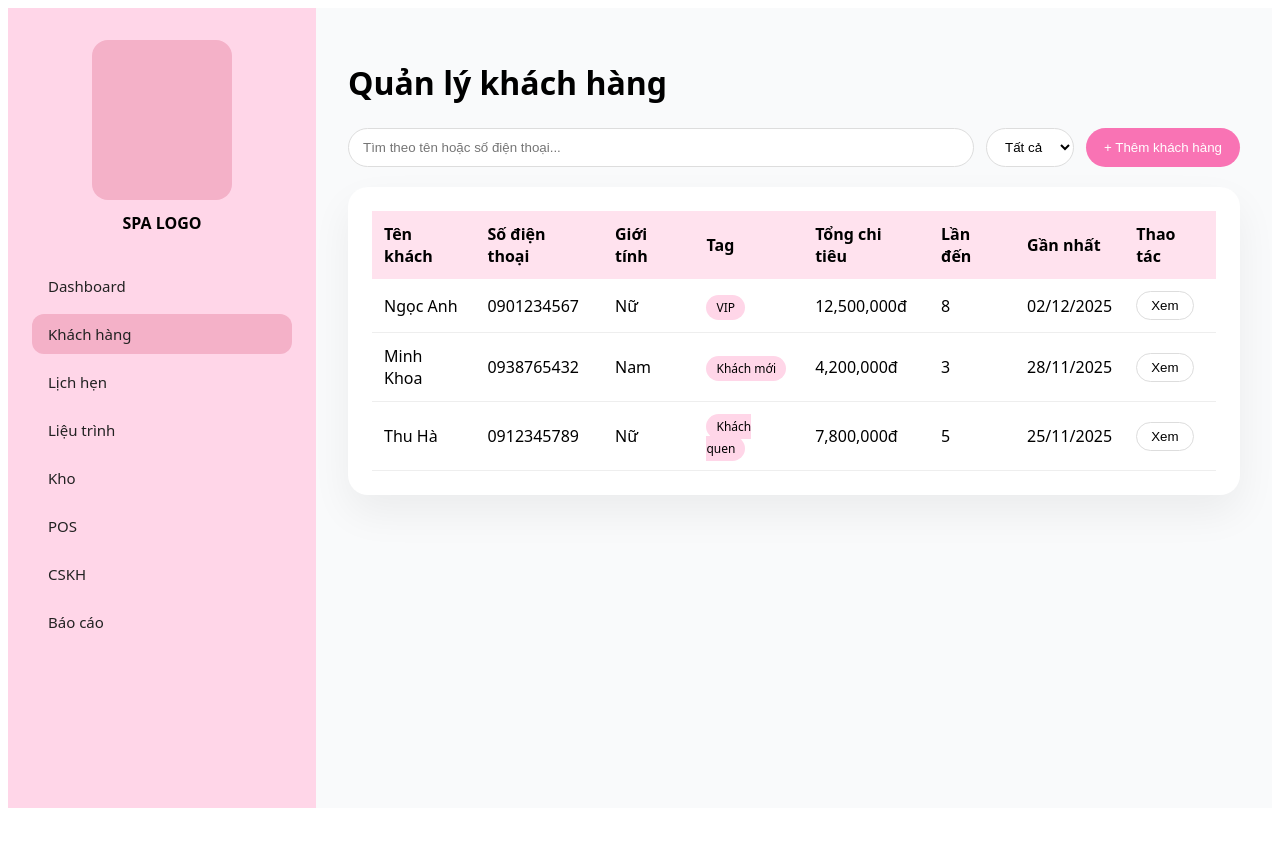
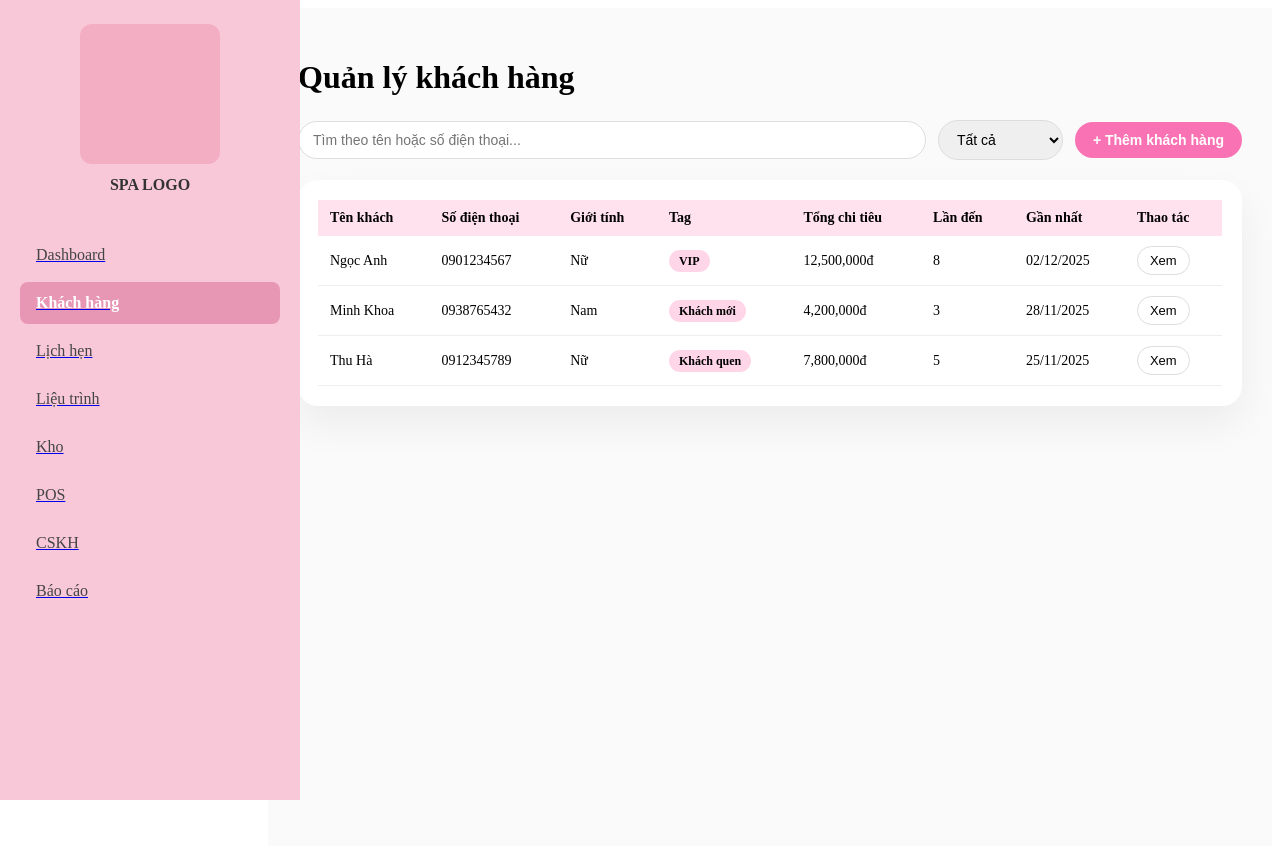
Before and after one commit to conlele0201/erp-spa, a Next.js app: page /khach-hang in a window 1280 px wide. Shown: the top 846 px of the page. Before the commit the page ends 816 px from the top, so only its background shows below. Built offline with nearby package versions, Linux system fonts and the light colour scheme.

Commit message:
Update index.js

```diff
--- a/pages/khach-hang/index.js
+++ b/pages/khach-hang/index.js
@@ -1,10 +1,7 @@
 // pages/khach-hang/index.js
-import React from "react";
-import Link from "next/link";
-import styles from "./khachhang.module.css";
+import Layout from "../../components/Layout";
 
 export default function KhachHangPage() {
-  // Dữ liệu mẫu (sau sẽ thay bằng Supabase)
   const customers = [
     {
       id: 1,
@@ -39,101 +36,120 @@ export default function KhachHangPage() {
   ];
 
   return (
-    <div className={styles.page}>
-      {/* SIDEBAR */}
-      <div className={styles.sidebar}>
-        <div className={styles.logoBox}>
-          <div className={styles.logoPlaceholder}></div>
-          <div className={styles.logoText}>SPA LOGO</div>
+    <Layout>
+      <div>
+        <h1 style={{ fontSize: 32, fontWeight: 700, marginBottom: 24 }}>
+          Quản lý khách hàng
+        </h1>
+
+        {/* Thanh công cụ */}
+        <div
+          style={{
+            display: "flex",
+            gap: 12,
+            marginBottom: 20,
+            alignItems: "center",
+          }}
+        >
+          <input
+            placeholder="Tìm theo tên hoặc số điện thoại..."
+            style={{
+              flex: 1,
+              padding: "10px 14px",
+              borderRadius: 999,
+              border: "1px solid #ddd",
+              outline: "none",
+              fontSize: 14,
+            }}
+          />
+          <select
+            style={{
+              padding: "10px 14px",
+              borderRadius: 999,
+              border: "1px solid #ddd",
+              fontSize: 14,
+            }}
+          >
+            <option>Tất cả</option>
+            <option>VIP</option>
+            <option>Khách mới</option>
+            <option>Khách quen</option>
+          </select>
+          <button
+            style={{
+              padding: "10px 18px",
+              borderRadius: 999,
+              border: "none",
+              background: "#f973b4",
+              color: "#fff",
+              fontWeight: 600,
+              fontSize: 14,
+              cursor: "pointer",
+            }}
+          >
+            + Thêm khách hàng
+          </button>
         </div>
 
-        <div className={styles.menu}>
-          <Link href="/" className={styles.menuItem}>
-            Dashboard
-          </Link>
-
-          <Link
-            href="/khach-hang"
-            className={`${styles.menuItem} ${styles.active}`}
+        {/* Bảng khách hàng */}
+        <div
+          style={{
+            background: "#fff",
+            borderRadius: 20,
+            padding: 20,
+            boxShadow: "0 18px 40px rgba(15,23,42,0.06)",
+          }}
+        >
+          <table
+            style={{ width: "100%", borderCollapse: "collapse", fontSize: 14 }}
           >
-            Khách hàng
-          </Link>
-
-          <Link href="#" className={styles.menuItem}>
-            Lịch hẹn
-          </Link>
-
-          <Link href="#" className={styles.menuItem}>
-            Liệu trình
-          </Link>
-
-          <Link href="#" className={styles.menuItem}>
-            Kho
-          </Link>
-
-          <Link href="#" className={styles.menuItem}>
-            POS
-          </Link>
-
-          <Link href="#" className={styles.menuItem}>
-            CSKH
-          </Link>
-
-          <Link href="#" className={styles.menuItem}>
-            Báo cáo
-          </Link>
-        </div>
-      </div>
-
-      {/* MAIN CONTENT */}
-      <div className={styles.main}>
-        <h1 className={styles.title}>Quản lý khách hàng</h1>
-
-        {/* Toolbar */}
-        <div className={styles.toolbar}>
-          <input
-            className={styles.search}
-            placeholder="Tìm theo tên hoặc số điện thoại..."
-          />
-          <select className={styles.select}>
-            <option>Tất cả</option>
-            <option>Nữ</option>
-            <option>Nam</option>
-          </select>
-
-          <button className={styles.addBtn}>+ Thêm khách hàng</button>
-        </div>
-
-        {/* CARD + TABLE */}
-        <div className={styles.card}>
-          <table className={styles.table}>
             <thead>
-              <tr>
-                <th>Tên khách</th>
-                <th>Số điện thoại</th>
-                <th>Giới tính</th>
-                <th>Tag</th>
-                <th>Tổng chi tiêu</th>
-                <th>Lần đến</th>
-                <th>Gần nhất</th>
-                <th>Thao tác</th>
+              <tr style={{ background: "#ffe2ee" }}>
+                <th style={th}>Tên khách</th>
+                <th style={th}>Số điện thoại</th>
+                <th style={th}>Giới tính</th>
+                <th style={th}>Tag</th>
+                <th style={th}>Tổng chi tiêu</th>
+                <th style={th}>Lần đến</th>
+                <th style={th}>Gần nhất</th>
+                <th style={th}>Thao tác</th>
               </tr>
             </thead>
-
             <tbody>
               {customers.map((c) => (
-                <tr key={c.id}>
-                  <td>{c.name}</td>
-                  <td>{c.phone}</td>
-                  <td>{c.gender}</td>
-                  <td>
-                    <span className={styles.tag}>{c.tag}</span>
+                <tr key={c.id} style={{ borderBottom: "1px solid #eee" }}>
+                  <td style={td}>{c.name}</td>
+                  <td style={td}>{c.phone}</td>
+                  <td style={td}>{c.gender}</td>
+                  <td style={td}>
+                    <span
+                      style={{
+                        padding: "4px 10px",
+                        borderRadius: 999,
+                        background: "#ffd6e8",
+                        fontSize: 12,
+                        fontWeight: 600,
+                      }}
+                    >
+                      {c.tag}
+                    </span>
                   </td>
-                  <td>{c.total}</td>
-                  <td>{c.visits}</td>
-                  <td>{c.last}</td>
-                  <td>
-                    <button className={styles.viewBtn}>Xem</button>
+                  <td style={td}>{c.total}</td>
+                  <td style={td}>{c.visits}</td>
+                  <td style={td}>{c.last}</td>
+                  <td style={td}>
+                    <button
+                      style={{
+                        padding: "6px 12px",
+                        borderRadius: 999,
+                        border: "1px solid #ddd",
+                        background: "#fff",
+                        cursor: "pointer",
+                        fontSize: 13,
+                      }}
+                    >
+                      Xem
+                    </button>
                   </td>
                 </tr>
               ))}
@@ -141,6 +157,16 @@ export default function KhachHangPage() {
           </table>
         </div>
       </div>
-    </div>
+    </Layout>
   );
 }
+
+const th = {
+  padding: "10px 12px",
+  textAlign: "left",
+  fontWeight: 600,
+};
+
+const td = {
+  padding: "10px 12px",
+};
```
